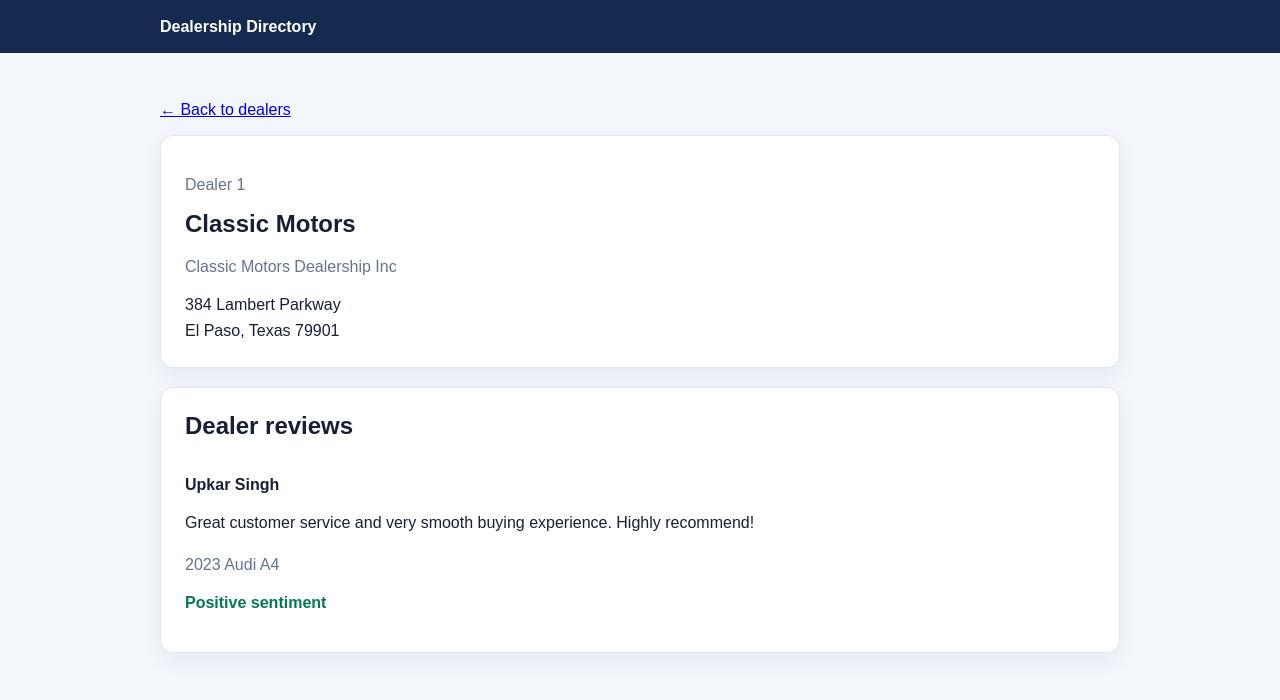
After one commit to priyabhosale87552/xrwvm-fullstack_developer_capstone, a Django app: page /dealer/1/ in a window 1280 px wide. The commit adds this page. Shown: the top 700 px of the page. Run offline with Django 5.2, Linux system fonts and the light colour scheme.

Commit message:
Add dealership browser login and review links
Co-authored-by: Copilot <223556219+Copilot@users.noreply.github.com>

```diff
--- /dev/null
+++ b/server/djangoapp/templates/djangoapp/dealer_detail.html
@@ -0,0 +1,49 @@
+<!doctype html>
+<html lang="en">
+<head>
+    <meta charset="utf-8">
+    <meta name="viewport" content="width=device-width, initial-scale=1">
+    <title>{{ dealer.short_name }} | Dealership Directory</title>
+    <style>
+        :root { font-family: Arial, Helvetica, sans-serif; color: #172033; background: #f3f6fb; }
+        * { box-sizing: border-box; }
+        body { margin: 0; }
+        header { padding: 1.1rem max(1.5rem, calc((100% - 960px) / 2)); background: #142a4f; }
+        header a { color: white; font-weight: 700; text-decoration: none; }
+        main { width: min(960px, calc(100% - 2rem)); margin: 3rem auto; }
+        .panel { margin-bottom: 1.2rem; padding: 1.5rem; border: 1px solid #e1e7f0; border-radius: .8rem; background: white; box-shadow: 0 8px 22px rgba(20, 42, 79, .06); }
+        h1, h2 { margin-top: 0; }
+        .muted { color: #64748b; }
+        address { font-style: normal; line-height: 1.6; }
+        .review { padding: 1rem 0; border-top: 1px solid #e2e8f0; }
+        .review:first-of-type { border-top: 0; }
+        .review p { line-height: 1.6; }
+        .sentiment { color: #047857; font-weight: 700; }
+    </style>
+</head>
+<body>
+    <header><a href="{% url 'home' %}">Dealership Directory</a></header>
+    <main>
+        <p><a href="{% url 'home' %}">← Back to dealers</a></p>
+        <section class="panel">
+            <p class="muted">Dealer {{ dealer.id }}</p>
+            <h1>{{ dealer.short_name }}</h1>
+            <p class="muted">{{ dealer.full_name }}</p>
+            <address>{{ dealer.address }}<br>{{ dealer.city }}, {{ dealer.state }} {{ dealer.zip }}</address>
+        </section>
+        <section class="panel" aria-labelledby="reviews-heading">
+            <h2 id="reviews-heading">Dealer reviews</h2>
+            {% for review in reviews %}
+                <article class="review">
+                    <strong>{{ review.name }}</strong>
+                    <p>{{ review.review }}</p>
+                    <p class="muted">{{ review.car_year }} {{ review.car_make }} {{ review.car_model }}</p>
+                    <span class="sentiment">{{ review.sentiment|title }} sentiment</span>
+                </article>
+            {% empty %}
+                <p class="muted">No reviews have been posted for this dealer yet.</p>
+            {% endfor %}
+        </section>
+    </main>
+</body>
+</html>
--- a/server/djangoapp/views.py
+++ b/server/djangoapp/views.py
@@ -2,9 +2,9 @@ import json
 from json import JSONDecodeError
 
 from django.contrib.auth import authenticate, login, logout
-from django.http import JsonResponse
+from django.http import Http404, JsonResponse
 from django.middleware.csrf import get_token
-from django.shortcuts import render
+from django.shortcuts import redirect, render
 from django.views.decorators.csrf import ensure_csrf_cookie
 from django.views.decorators.http import require_GET, require_POST
 
@@ -38,6 +38,19 @@ DEALERS = [
     },
 ]
 
+DEALER_REVIEWS = {
+    1: [
+        {
+            "name": "Upkar Singh",
+            "review": "Great customer service and very smooth buying experience. Highly recommend!",
+            "car_make": "Audi",
+            "car_model": "A4",
+            "car_year": 2023,
+            "sentiment": "positive",
+        }
+    ]
+}
+
 
 def home(request):
     states = sorted({dealer["state"] for dealer in DEALERS})
@@ -61,6 +74,37 @@ def home(request):
             "states": states,
             "selected_state": selected_state,
         },
+    )
+
+
+def web_login(request):
+    error = ""
+    if request.method == "POST":
+        username = request.POST.get("username", "")
+        password = request.POST.get("password", "")
+        user = authenticate(request, username=username, password=password)
+        if user is not None:
+            login(request, user)
+            return redirect("home")
+        error = "Username or password is incorrect."
+
+    return render(request, "djangoapp/login.html", {"error": error})
+
+
+@require_POST
+def web_logout(request):
+    logout(request)
+    return redirect("home")
+
+
+def dealer_detail(request, dealer_id):
+    dealer = next((dealer for dealer in DEALERS if dealer["id"] == dealer_id), None)
+    if dealer is None:
+        raise Http404("Dealer not found.")
+    return render(
+        request,
+        "djangoapp/dealer_detail.html",
+        {"dealer": dealer, "reviews": DEALER_REVIEWS.get(dealer_id, [])},
     )
 
 
--- a/server/server/urls.py
+++ b/server/server/urls.py
@@ -23,6 +23,9 @@ from djangoapp import views
 urlpatterns = [
     path("", views.home, name="home"),
     path("admin/", admin.site.urls),
+    path("login/", views.web_login, name="web-login"),
+    path("logout/", views.web_logout, name="web-logout"),
+    path("dealer/<int:dealer_id>/", views.dealer_detail, name="dealer-detail"),
     path("djangoapp/csrf", views.csrf_token, name="csrf-token"),
     path("djangoapp/login", views.login_user, name="login"),
     path("djangoapp/logout", views.logout_user, name="logout"),
```
Also changed, not shown: server/djangoapp/templates/djangoapp/home.html (+35 -1 lines), server/djangoapp/templates/djangoapp/login.html (added, +39 -0 lines), server/djangoapp/tests.py (+38 -0 lines).
